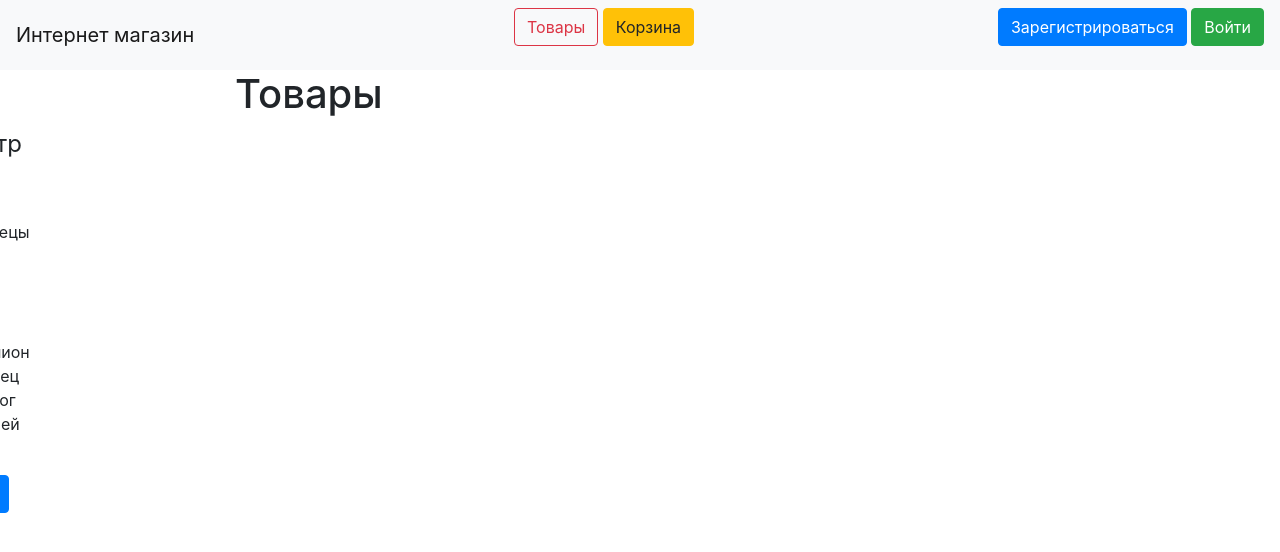
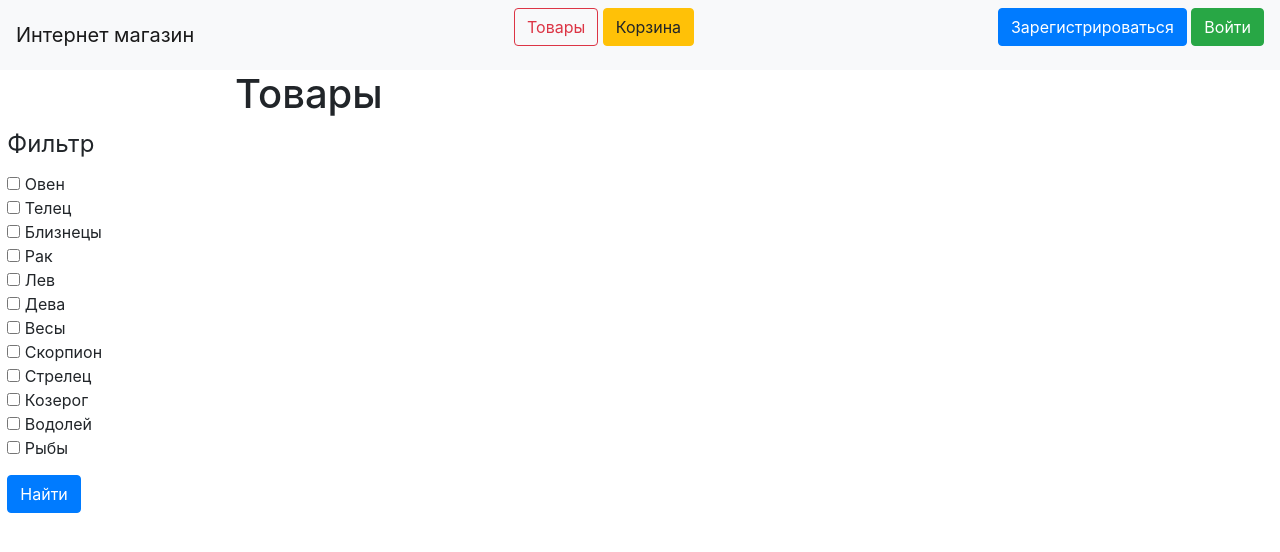
Before and after one commit to lisa-leonowa/store, a Flask app: template templates/index.html in a window 1280 px wide. Shown: the top 552 px of the page. Run offline with Flask 2, Linux system fonts and the light colour scheme; the template is opened without the code that fills it, so the values that code supplies are empty; some libraries are stand-ins or nearby versions.

Commit message:
Update index_style.css

```diff
--- a/static/css/index_style.css
+++ b/static/css/index_style.css
@@ -1,14 +1,14 @@
 .goods {margin-left: 150px;}
 
-.group_of_goods {margin-top: -34%;}
+.group_of_goods {margin-top: -35%;}
 
-.checkbox {margin-left: -150px;
+.checkbox {margin-left: -7%;
         margin-top: 2px;}
 
-.filter_bottom {margin-left: -150px;
+.filter_bottom {margin-left: -7%;
         margin-top: 15px;}
 
-.filter {margin-left: -150px;
+.filter {margin-left: -7%;
         font-size: 150%;}
 
 h1 {margin-left: 150px;}
```
